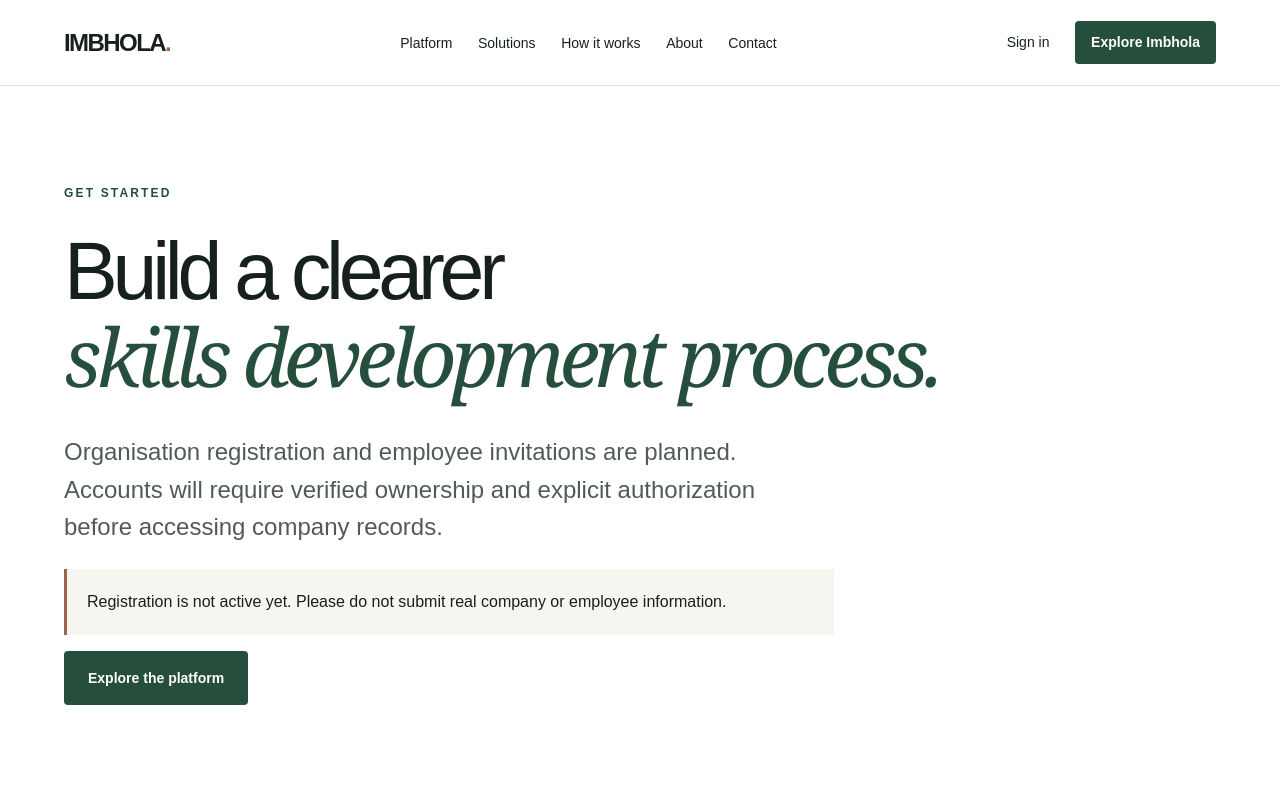
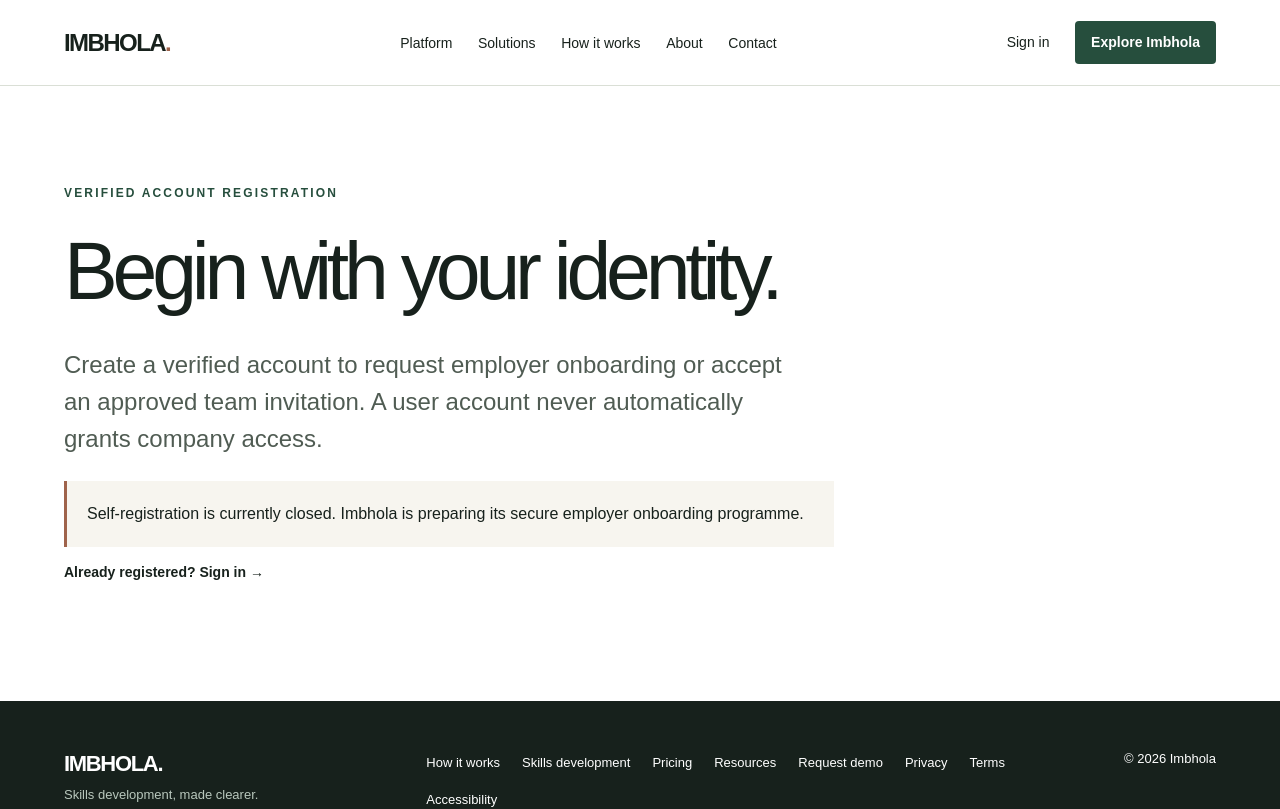
Before and after one commit to thebiggestkingbob/imbhola-platform, a Next.js app: page /signup in a window 1280 px wide. Shown: the top 809 px of the page. Built offline with nearby package versions, Linux system fonts and the light colour scheme.

Commit message:
feat(auth): wire gated identity registration page

```diff
--- a/src/app/signup/page.tsx
+++ b/src/app/signup/page.tsx
@@ -1 +1,14 @@
-import Link from 'next/link';export default function Signup(){return <main className="container section"><div className="eyebrow">GET STARTED</div><h1 className="inner-title">Build a clearer<br/><em>skills development process.</em></h1><p className="lead">Organisation registration and employee invitations are planned. Accounts will require verified ownership and explicit authorization before accessing company records.</p><p className="notice">Registration is not active yet. Please do not submit real company or employee information.</p><Link className="button" href="/platform">Explore the platform</Link></main>}
+import Link from 'next/link';
+import AccountRegistrationForm from '@/components/AccountRegistrationForm';
+import {isIdentitySignInEnabled} from '@/lib/auth/flags';
+export const dynamic='force-dynamic';
+export default function Signup(){
+ const enabled=isIdentitySignInEnabled()&&process.env.IMBHOLA_AUTH_SIGNUP_ENABLED==='true';
+ return <main className="container section">
+  <div className="eyebrow">VERIFIED ACCOUNT REGISTRATION</div>
+  <h1 className="inner-title">Begin with your identity.</h1>
+  <p className="lead">Create a verified account to request employer onboarding or accept an approved team invitation. A user account never automatically grants company access.</p>
+  {enabled?<AccountRegistrationForm/>:<p className="notice">Self-registration is currently closed. Imbhola is preparing its secure employer onboarding programme.</p>}
+  <Link href="/login" className="text-link">Already registered? Sign in →</Link>
+ </main>;
+}
```
